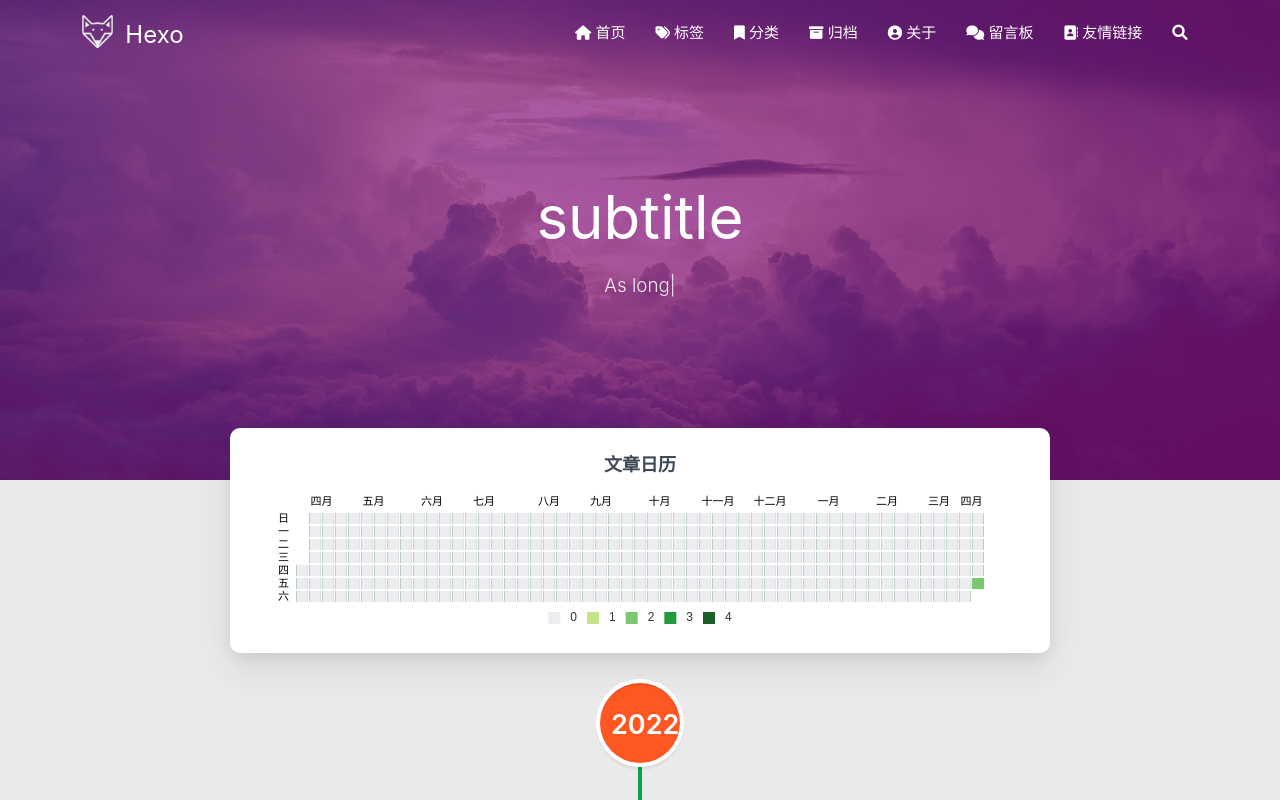
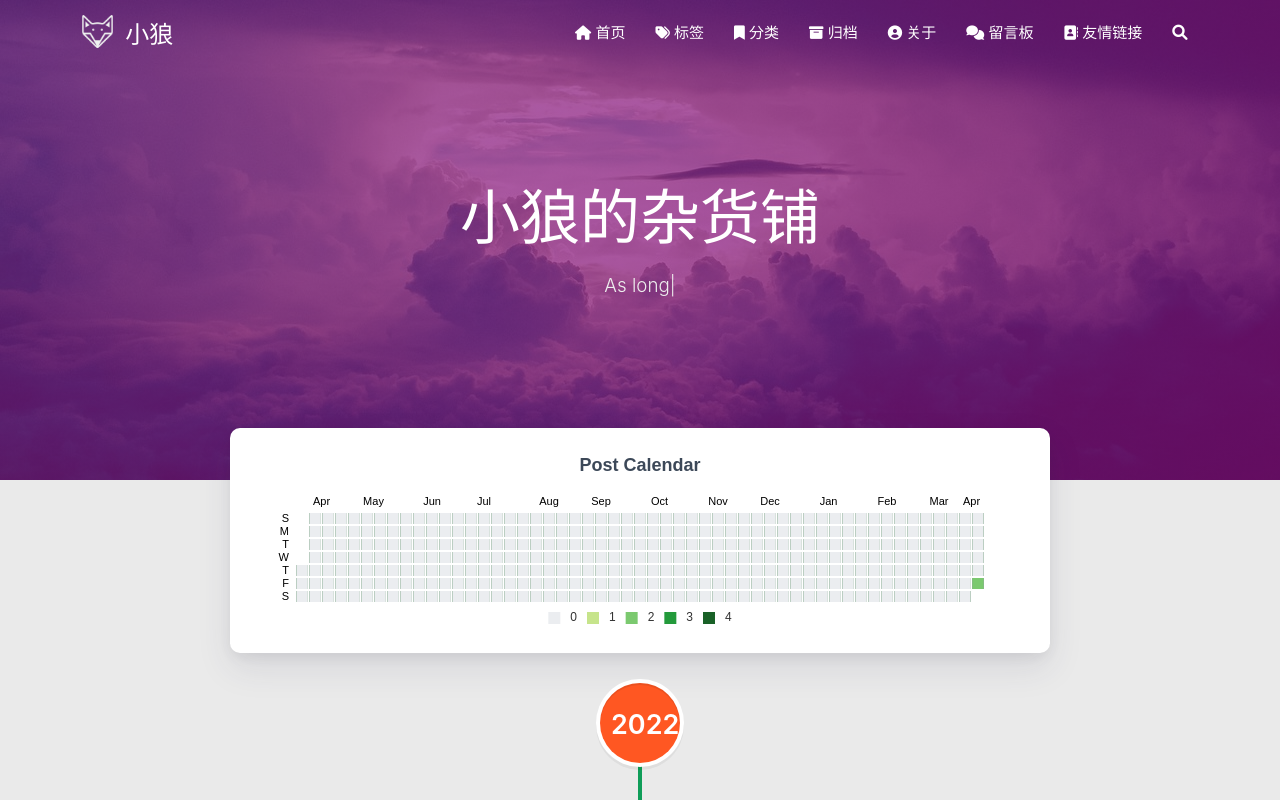
Before and after one commit to timeshi45/timeshi45.github.io, a plain HTML site: page archives/2022/04/index.html in a window 1280 px wide. Shown: the top 800 px of the page. Drawn offline with nearby package versions, Linux system fonts and the light colour scheme; some packages are replaced by stand-ins of ours; a script that the page names is missing.

Commit message:
Site updated: 2022-04-08 09:31:17

```diff
--- a/archives/2022/04/index.html
+++ b/archives/2022/04/index.html
@@ -1,11 +1,11 @@
 <!DOCTYPE HTML>
-<html lang="zh">
+<html lang="cn">
 
 
 <head>
     <meta charset="utf-8">
-    <meta name="keywords" content="Archives: 2022/4, Hexo">
-    <meta name="description" content="Hexo">
+    <meta name="keywords" content="Archives: 2022/4, 小狼">
+    <meta name="description" content="小狼">
     <meta http-equiv="X-UA-Compatible" content="IE=edge">
     <meta name="viewport" content="width=device-width, initial-scale=1.0, user-scalable=no">
     <meta name="renderer" content="webkit|ie-stand|ie-comp">
@@ -19,7 +19,7 @@
 
 
 
-    <title>Archives: 2022/4 | Hexo</title>
+    <title>Archives: 2022/4 | 小狼</title>
     <link rel="icon" type="image/png" href="/favicon.png">
 
     <link rel="stylesheet" type="text/css" href="/libs/awesome/css/all.min.css">
@@ -46,7 +46,7 @@
 
                     <img src="/medias/logo.png" class="logo-img" alt="LOGO">
 
-                    <span class="logo-span">Hexo</span>
+                    <span class="logo-span">小狼</span>
                 </a>
             </div>
 
@@ -145,7 +145,7 @@
 
         <img src="/medias/logo.png" class="logo-img circle responsive-img">
 
-        <div class="logo-name">Hexo</div>
+        <div class="logo-name">小狼</div>
         <div class="logo-desc">
 
             Never really desperate, only the lost of the soul.
@@ -314,7 +314,7 @@
         <div class="brand">
             <div class="title center-align">
 
-                    subtitle
+                小狼的杂货铺
 
             </div>
 
@@ -373,7 +373,7 @@
     let option = {
         title: {
             top: 0,
-            text: '文章日历',
+            text: 'Post Calendar',
             left: 'center',
             textStyle: {
                 color: '#3C4858'
@@ -420,12 +420,12 @@
                 show: false
             },
             monthLabel: {
-                nameMap: 'cn',
+                nameMap: 'en',
                 fontSize: 11
             },
             dayLabel: {
                 formatter: '{start}  1st',
-                nameMap: 'cn',
+                nameMap: 'en',
                 fontSize: 11
             }
         }],
```
Also changed, not shown: 2022/04/08/ce-shi-fa-bu/index.html (+5 -5 lines), 2022/04/08/hello-world/index.html (+5 -5 lines), about/index.html (+7 -7 lines), archives/2022/index.html (+10 -10 lines), archives/index.html (+10 -10 lines), categories/index.html (+7 -7 lines), contact/index.html (+7 -7 lines), index.html (+7 -7 lines), tags/index.html (+7 -7 lines).
